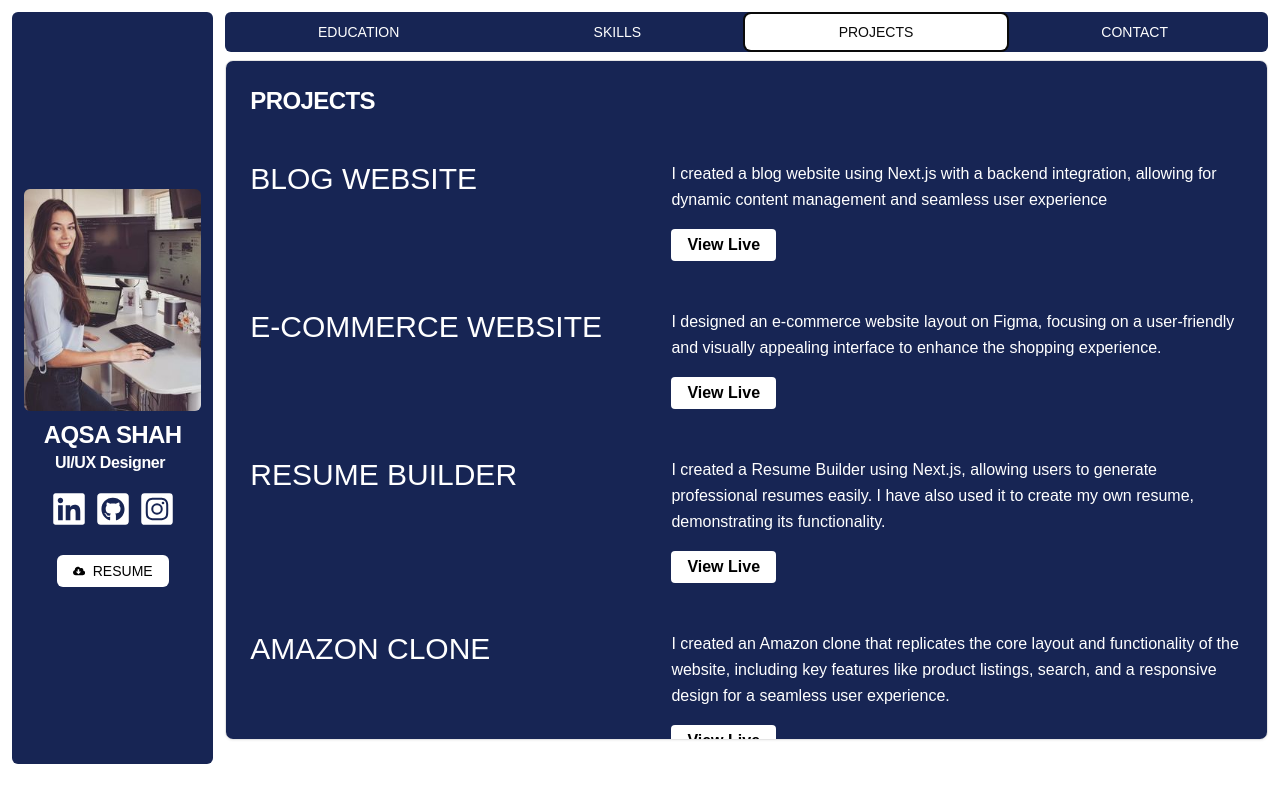
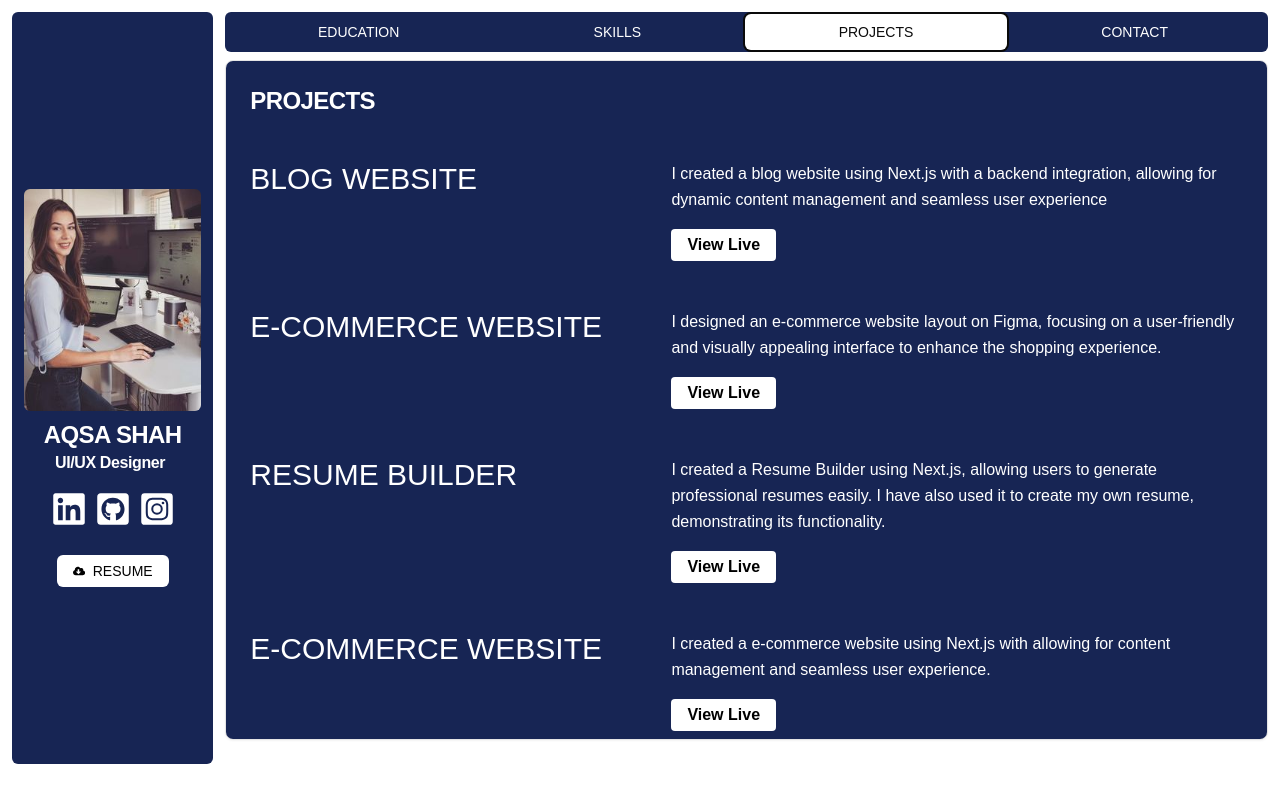
Before and after one commit to Dev-AqsaShah/AqsaShah-Portfolio, a Next.js app: page / in a window 1280 px wide. Both pictures are taken after a click on the tab "PROJECTS". Built offline with nearby package versions, Linux system fonts and the light colour scheme.

Commit message:
Update Projects.tsx

```diff
--- a/src/components/ui/Projects.tsx
+++ b/src/components/ui/Projects.tsx
@@ -78,6 +78,27 @@ const Projects = () => {
       </div>
     </div>
 
+
+
+  {/* milestone-4 blog website */}
+  <div className=" container  py-5 mx-auto flex flex-wrap ">
+      <h2 className="sm:text-3xl text-2xl text-white font-medium title-font mb-2 md:w-2/5 uppercase">
+        e-commerce website
+      </h2>
+      <div className="md:w-3/5 md:pl-6">
+        <p className="leading-relaxed text-white">
+        I created a e-commerce website using Next.js with  allowing for content management and seamless user experience.
+        </p>
+        <div className="flex md:mt-4 mt-6">
+          <Link href=" https://milestone-ecommerceweb.vercel.app/" target="_blank">
+          <button className="inline-flex text-black font-semibold bg-white border-0 py-1 px-4 focus:outline-none hover:bg-blue-900 rounded">
+            View Live
+          </button>
+          </Link>
+
+        </div>
+      </div>
+    </div>
 
     {/* amazon clone */}
     <div className=" container  py-5 mx-auto flex flex-wrap ">
```
